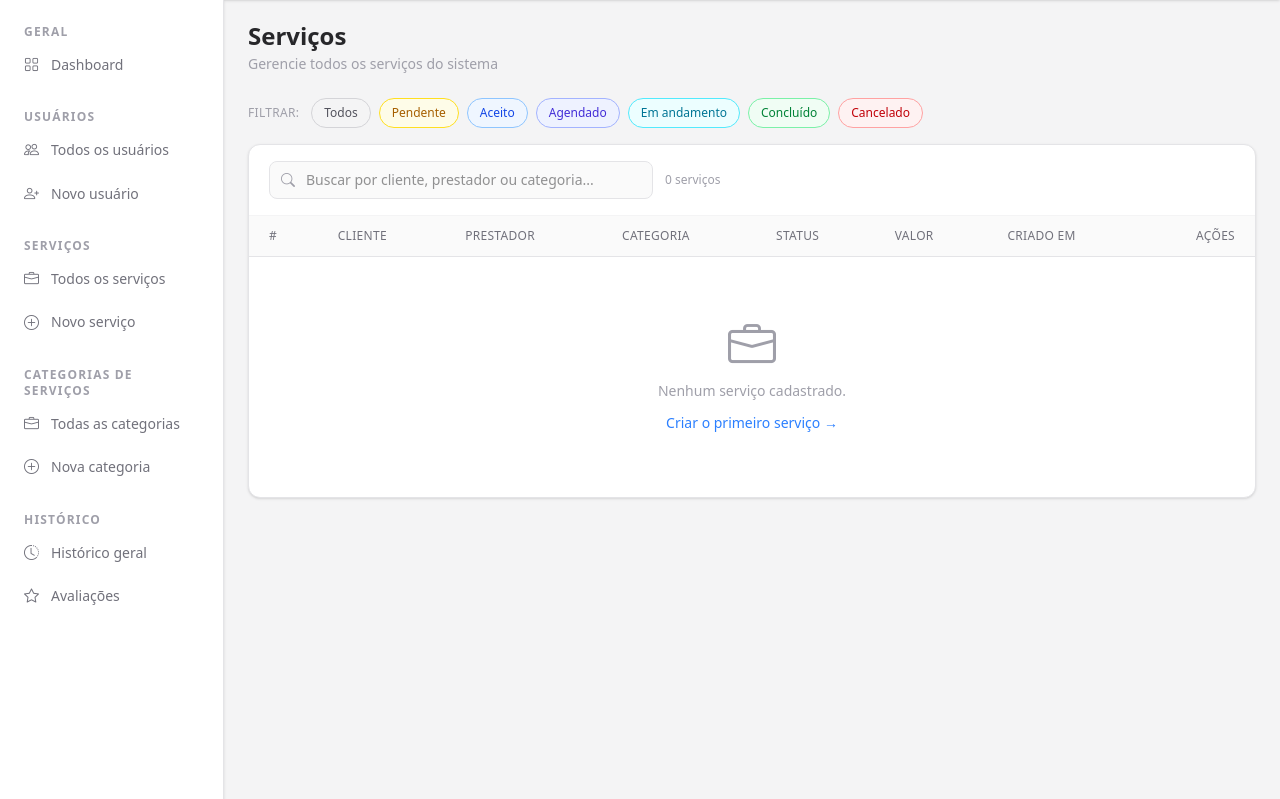
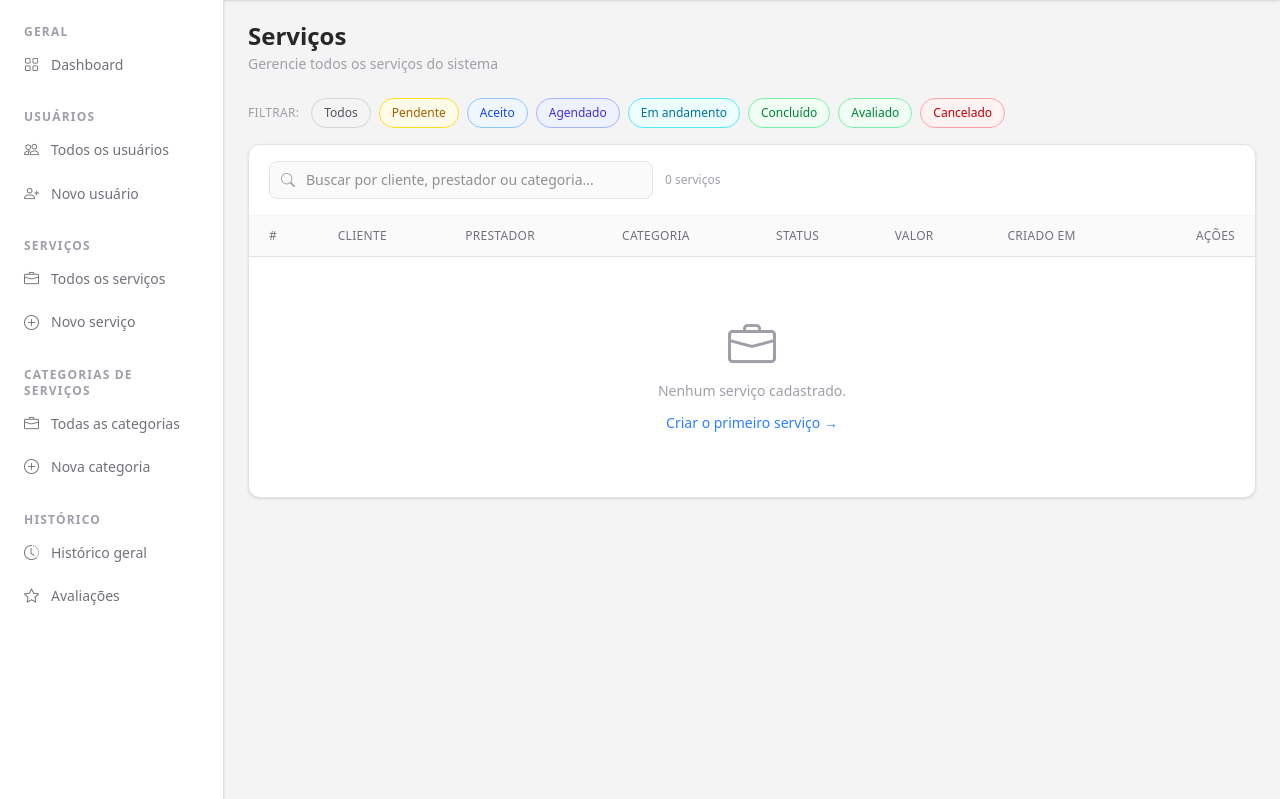
Before and after one commit to Luisf66/Service_Solve, a Django app: page /services/ in a window 1280 px wide. Shown: the part 65-864 px from the top of the page. Run offline with Django 5.2, Linux system fonts and the light colour scheme.

Commit message:
feat: adiciona filtro por status de serviço #18

```diff
--- a/services/templates/service_detail.html
+++ b/services/templates/service_detail.html
@@ -286,18 +286,22 @@
       </a>
 
       {% if user.user_type == 'client' %}
+        {% if service.status == 'pending' %}
           <a href="{% url 'services:service_update' service.pk %}"
             class="flex items-center gap-2 bg-blue-500 hover:bg-blue-600 text-white text-sm font-medium px-4 py-2.5 rounded-lg transition-colors">
             <i class="bi bi-pencil"></i> Editar
           </a>
+        {% endif %}
 
+        {% if service.status != 'rated' %}
           <form action="{% url 'services:service_cancel' service.pk %}" method="post" class="inline">
             {% csrf_token %}
             <button type="submit"
-            class="flex items-center gap-2 bg-red-500 hover:bg-red-600 text-white text-sm font-medium px-4 py-2.5 rounded-lg transition-colors">
+              class="w-full flex items-center gap-2 border border-red-300 hover:bg-red-50 text-red-600 text-sm font-medium px-4 py-2.5 rounded-lg transition-colors">
               <i class="bi bi-x"></i> Cancelar
             </button>
           </form>
+        {% endif %}
 
         <form action="{% url 'services:service_complete' service.pk %}" method="post">
           {% csrf_token %}
--- a/services/templates/service_list.html
+++ b/services/templates/service_list.html
@@ -46,6 +46,10 @@
     <button onclick="filterStatus('completed')"
       class="status-btn text-xs px-3 py-1.5 rounded-full border border-green-300 text-green-700 bg-green-50 hover:bg-green-100 transition-colors">
       Concluído
+    </button>
+    <button onclick="filterStatus('rated')"
+      class="status-btn text-xs px-3 py-1.5 rounded-full border border-green-300 text-green-700 bg-green-50 hover:bg-green-100 transition-colors">
+      Avaliado
     </button>
     <button onclick="filterStatus('canceled')"
       class="status-btn text-xs px-3 py-1.5 rounded-full border border-red-300 text-red-700 bg-red-50 hover:bg-red-100 transition-colors">
```
Lines whose indentation alone changed are shown as unchanged.
